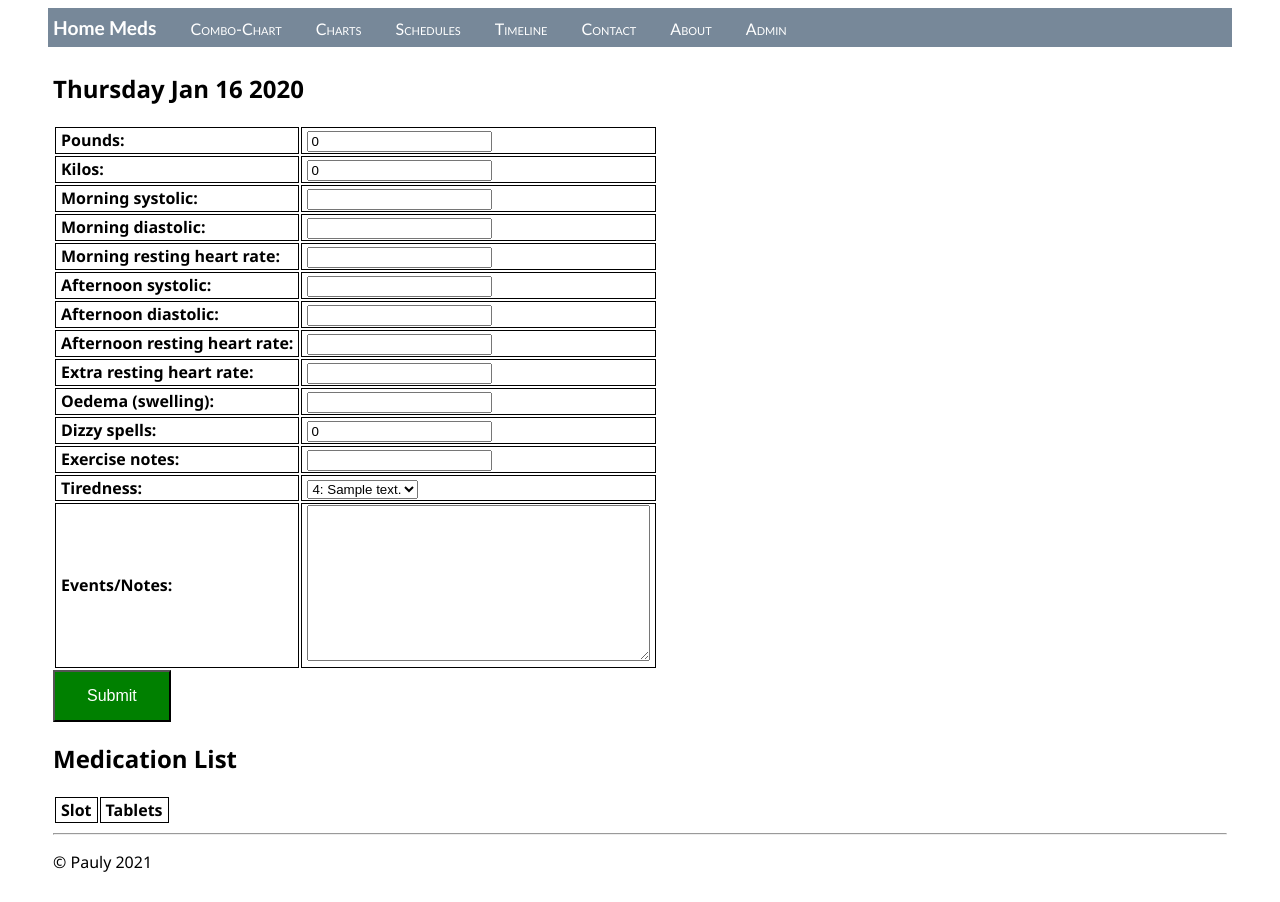
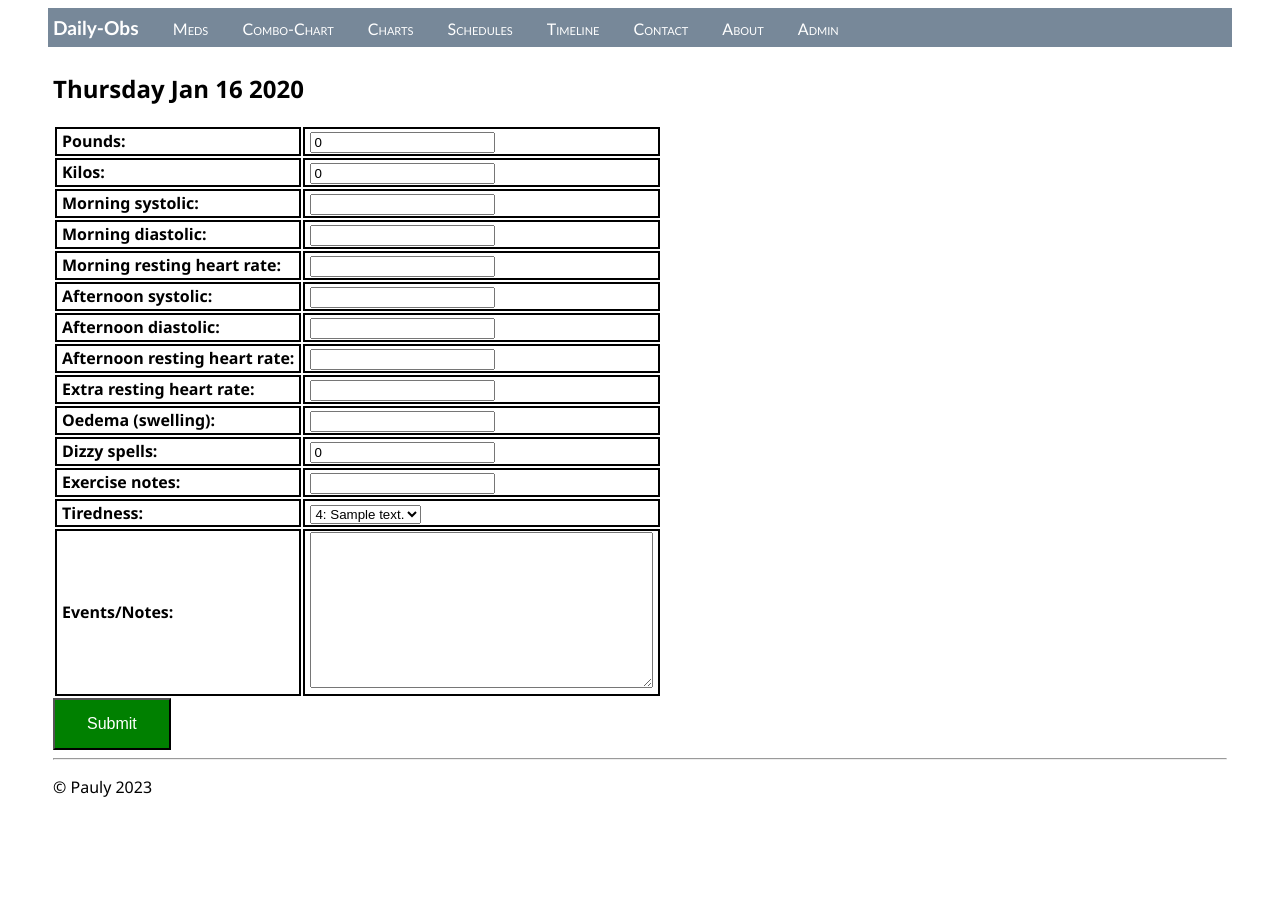
Before and after one commit to PaulMGarrett/dj-nx, a Django app: page /nx/20200116/ in a window 1280 px wide. After the commit the page ends 797 px from the top, so only its background shows below. Run offline with Django 3.2, Linux system fonts and the light colour scheme; tables that the repository leaves empty hold one stand-in row (values such as "Sample post"); lists and menus that the app fills with data are empty.

Commit message:
tweaks for mobile and nicer meds list
Slot colours darker; slot time string shown; tablet count added below time and slot code removed
Home page now meds list (removed from daily obs) and nav bar links to daily-obs and meds separately
HTTP headers added to about page (for User-Agent inspection)
Migration for second dosage field in tablet table
CSS: meds-list border 2px black (from 1px) - but not seen - seems to be white instead

```diff
--- a/nx/models.py
+++ b/nx/models.py
@@ -30,9 +30,7 @@ class Slot():
         self.icon = icon
 
     def __str__(self):
-        h = int(self.alarm_hour)
-        m = int(60 * (self.alarm_hour - h))
-        return f"{self.code} ~ {h:02d}:{m:02d}"
+        return f"{self.code} ~ {self.time_str}"
 
     def text(self):
         return str(self)
@@ -41,14 +39,21 @@ class Slot():
         """ Return 2-element tuple of code and time string. """
         return (self.code, str(self))
 
+    @property
+    def time_str(self):
+        h = int(self.alarm_hour)
+        m = int(60 * (self.alarm_hour - h))
+        return f"{h:02d}:{m:02d}"
+
+
 # Hard-coded for now
 Slots = [
-    Slot('A1', 9, "#FFF0FF"),
-    Slot('A2', 12, "#F0FFFF"),
-    Slot('A3', 14, "#FFFFF0"),
-    Slot('B1', 16, "#FFF0F0"),
-    Slot('B2', 19, "#F0FFF0"),
-    Slot('B3', 21.5, "#F0F0FF"),
+    Slot('A1', 9, "#FFE0FF"),
+    Slot('A2', 12, "#E0FFFF"),
+    Slot('A3', 14, "#FFFFD0"),
+    Slot('B1', 16, "#FFE0E0"),
+    Slot('B2', 19, "#E0FFE0"),
+    Slot('B3', 21.5, "#E0E0FF"),
     ]
 
 def out_of_ten(value):
@@ -123,7 +128,8 @@ class Schedule(models.Model):
         def add(self, tablet):
             self.tablets.append(tablet)
             self.tablets.sort(key=lambda t: (t.drug.name, t.tablet_micrograms, t.num_tablets))
-            self.num_items += tablet.num_tablets
+            # count how many "things" are in the pot, so round half tablets up to 1
+            self.num_items += int(0.99 + tablet.num_tablets)
 
     def doses_by_slot(self):
         slots = {}
--- a/nx/static/nx/site.css
+++ b/nx/static/nx/site.css
@@ -35,7 +35,7 @@
     text-align: left;
     padding-left: 5px;
     padding-right: 5px;
-    border: 1px solid black;
+    border: 2px solid black;
     border-collapse: collapse;
 }
 
--- a/nx/templates/nx/day.html
+++ b/nx/templates/nx/day.html
@@ -17,37 +17,4 @@ Nx {{ date1 }}
     <input type="submit" value="Submit" class="btn-submit">
 </form>
 
-<h2> Medication List </h2>
-{% if sched_note %}
-    <p class="info">Just changed: {{ sched_note }}</p>
-{% endif %}
-
-{% if sched.dose_set.count %}
-<table class="meds-list">
-    <thead>
-    <tr>
-        <th>Slot</th>
-        <th>Tablets</th>
-    </tr>
-    </thead>
-    <tbody>
-    {% for sd in sched.doses_by_slot %}
-        <tr bgcolor="{{ sd.slot.colour }}">
-            <th>{{ sd.slot.text }}</th>
-            <td>
-                <ul>
-                {% for t in sd.tablets %}
-                    <li>{{ t.tablet_info }}</li>
-                {% endfor %}
-                </ul>
-            </td>
-        </tr>
-    {% endfor %}
-    </tbody>
-</table>
-{% else %}
-<p>No doses scheduled for {{ date }}.</p>
-{% endif %}
-
-
 {% endblock %}
--- a/nx/templates/nx/layout.html
+++ b/nx/templates/nx/layout.html
@@ -2,6 +2,7 @@
 <html>
 <head>
     <meta charset="utf-8"/>
+    <meta name="viewport" content="width=device-width,initial-scale=1"/>
     <title>{% block title %}{% endblock title %}</title>
     {% load static %}
     <link rel="stylesheet" type="text/css" href="{% static 'nx/site.css' %}"/>
@@ -9,8 +10,8 @@
 
 <body>
 <div class="navbar">
-    <a href="{% url 'home' %}" class="navbar-brand">Home</a>
-    <a href="{% url 'meds' %}" class="navbar-brand">Meds</a>
+    <a href="{% url 'day1' %}" class="navbar-brand">Daily-Obs</a>
+    <a href="{% url 'meds' %}" class="navbar-item">Meds</a>
     <a href="{% url 'combo_chart' %}" class="navbar-item">Combo-Chart</a>
     <a href="{% url 'charts' %}" class="navbar-item">Charts</a>
     <a href="{% url 'schedules' %}" class="navbar-item">Schedules</a>
@@ -25,7 +26,7 @@
     {% endblock content %}
     <hr/>
     <footer>
-        <p>© Pauly 2021</p>
+        <p>© Pauly 2023</p>
     </footer>
 </div>
 </body>
--- a/nx/urls.py
+++ b/nx/urls.py
@@ -4,6 +4,7 @@ from nx import views
 
 urlpatterns = [
     path('', views.home, name='home'),
+    path('day1/', views.day1, name='day1'),
     path('<int:yyyymmdd>/', views.day, name='day'),
     path('schedules/', views.schedules, name='schedules'),
     path('schedules/<int:yyyymmdd>/', views.schedule, name='schedule'),
--- a/nx/views.py
+++ b/nx/views.py
@@ -33,8 +33,14 @@ class Link():
         return True
 
 
+def home(request):
+    return HttpResponseRedirect(reverse('meds'))
+
+
 def about(request):
-    return render(request, "nx/about.html")
+    info = [f"{k}: {v}" for k, v in request.headers.items()]
+    print(info)
+    return render(request, "nx/about.html", context={'info': info})
 
 
 def contact(request):
@@ -45,7 +51,7 @@ def admin(request):
    return HttpResponseRedirect(reverse('nx-admin').replace('nx/admin', 'admin/nx'))
 
 
-def home(request):
+def day1(request):
     try:
         latest = models.Obs.objects.order_by('-date0')[0]
         to_use = latest.date0
@@ -77,15 +83,6 @@ def day(request, yyyymmdd):
     ]
     # TODO today, first incomplete, etc.
 
-    med_schedule = None
-    note = None
-    for sched in models.Schedule.objects.order_by('-date0'):
-        med_schedule = sched
-        if sched.date0 <= current:
-            if sched.date0 == current:
-                note = sched.reason
-            break
-
     try:
         obs = models.Obs.objects.get(date0=current)
     except models.Obs.DoesNotExist:
@@ -103,8 +100,6 @@ def day(request, yyyymmdd):
     context = {
         'date1': current.strftime("%A %b %d %Y"),
         'navs': [lnk for lnk in links if lnk.isValid()],
-        'sched': med_schedule,
-        'sched_note': note,
         'new_obs_form': obs_form,
     }
     return render(request, "nx/day.html", context=context)
```
Also changed, not shown: nx/templates/nx/about.html (+7 -0 lines), nx/templates/nx/meds.html (+7 -10 lines), nx/migrations/0002_tablet_second_micrograms.py (added).
